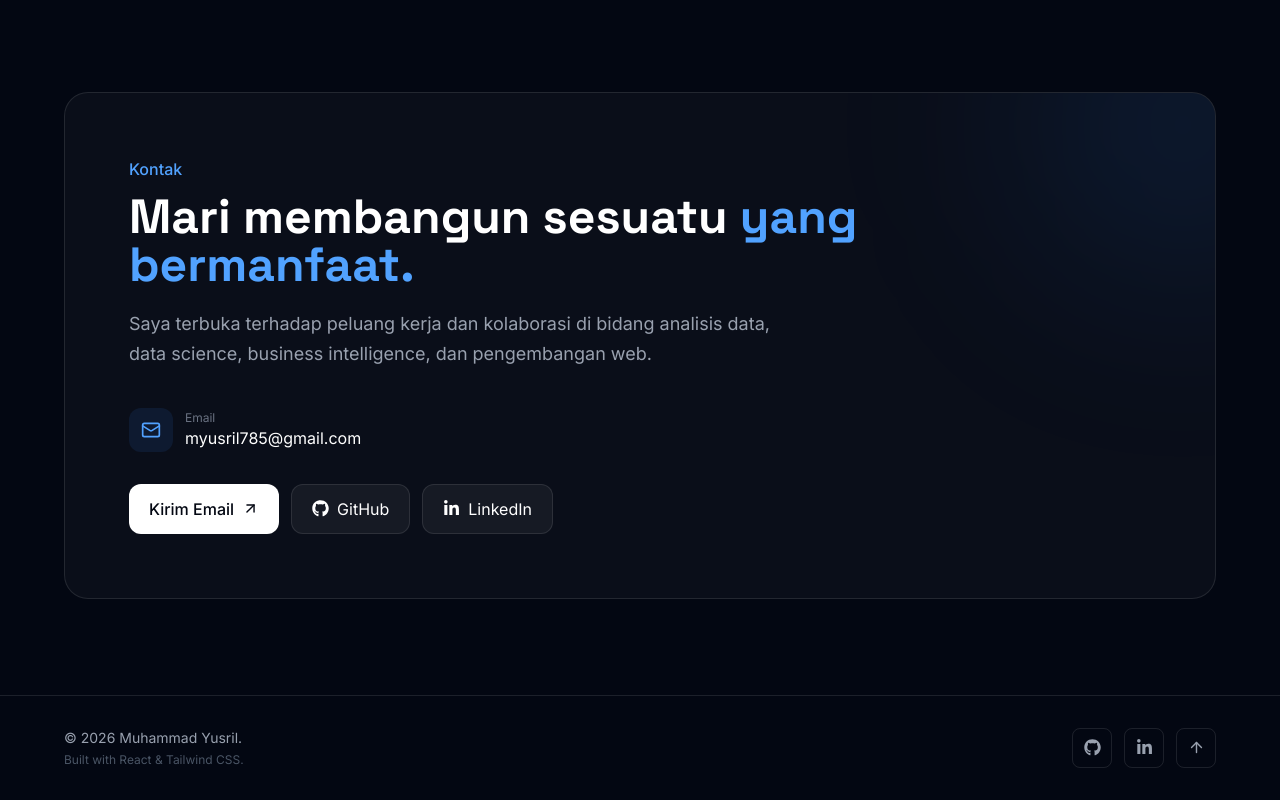
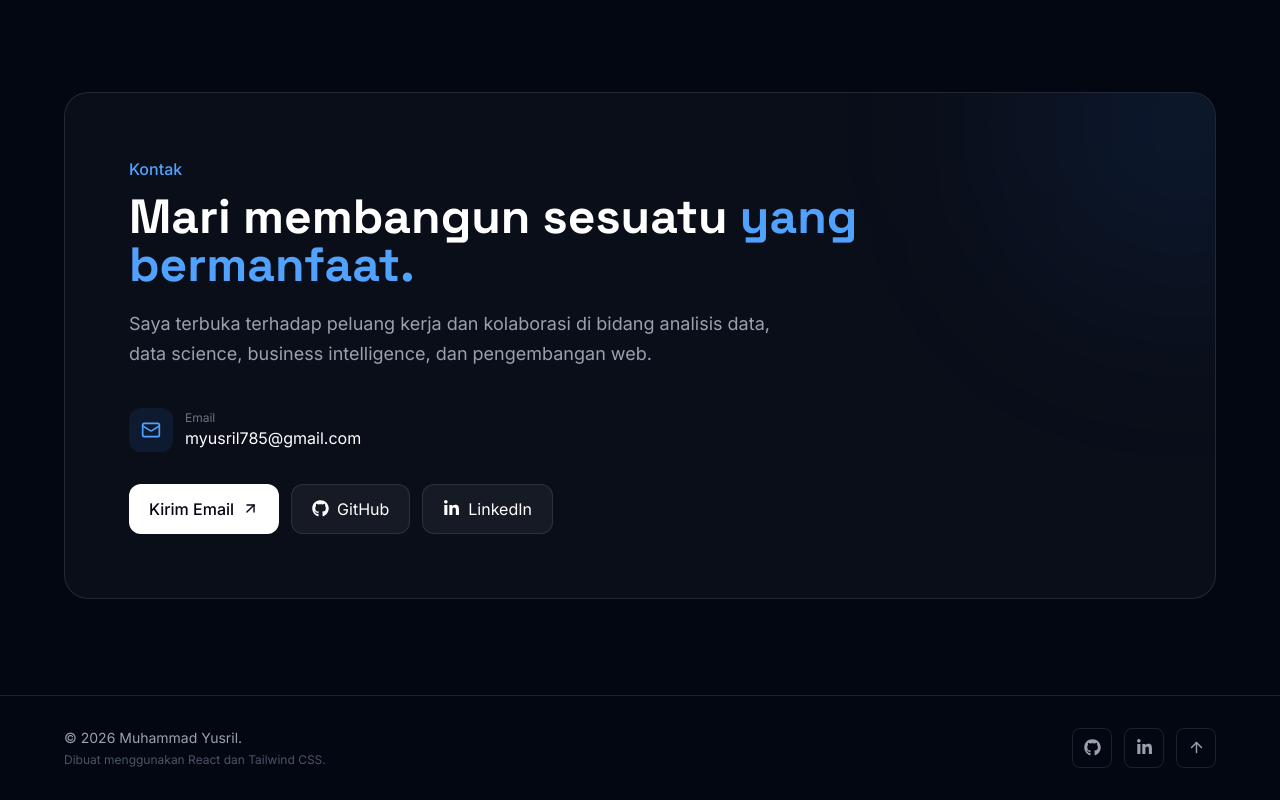
Before and after one commit to myusrilap/my-portofolio, a React app: page / in a window 1280 px wide. Shown: the part 8387-9187 px from the top of the page. Built offline with nearby package versions, Linux system fonts and the light colour scheme; the HTML template or start-up script is replaced by a standard one.

Commit message:
i18n: translate Footer.jsx to Indonesian

```diff
--- a/src/components/Footer.jsx
+++ b/src/components/Footer.jsx
@@ -17,7 +17,7 @@ const Footer = () => {
             </p>
 
             <p className="mt-1 text-xs text-gray-600">
-              Built with React & Tailwind CSS.
+              Dibuat menggunakan React dan Tailwind CSS.
             </p>
           </div>
 
@@ -46,7 +46,7 @@ const Footer = () => {
 
             <a
               href="#home"
-              aria-label="Back to top"
+              aria-label="Kembali ke atas"
               className="w-10 h-10 flex items-center justify-center rounded-lg border border-white/10 text-gray-400 hover:text-white hover:bg-white/5 transition"
             >
               <ArrowUp size={17} />
```
